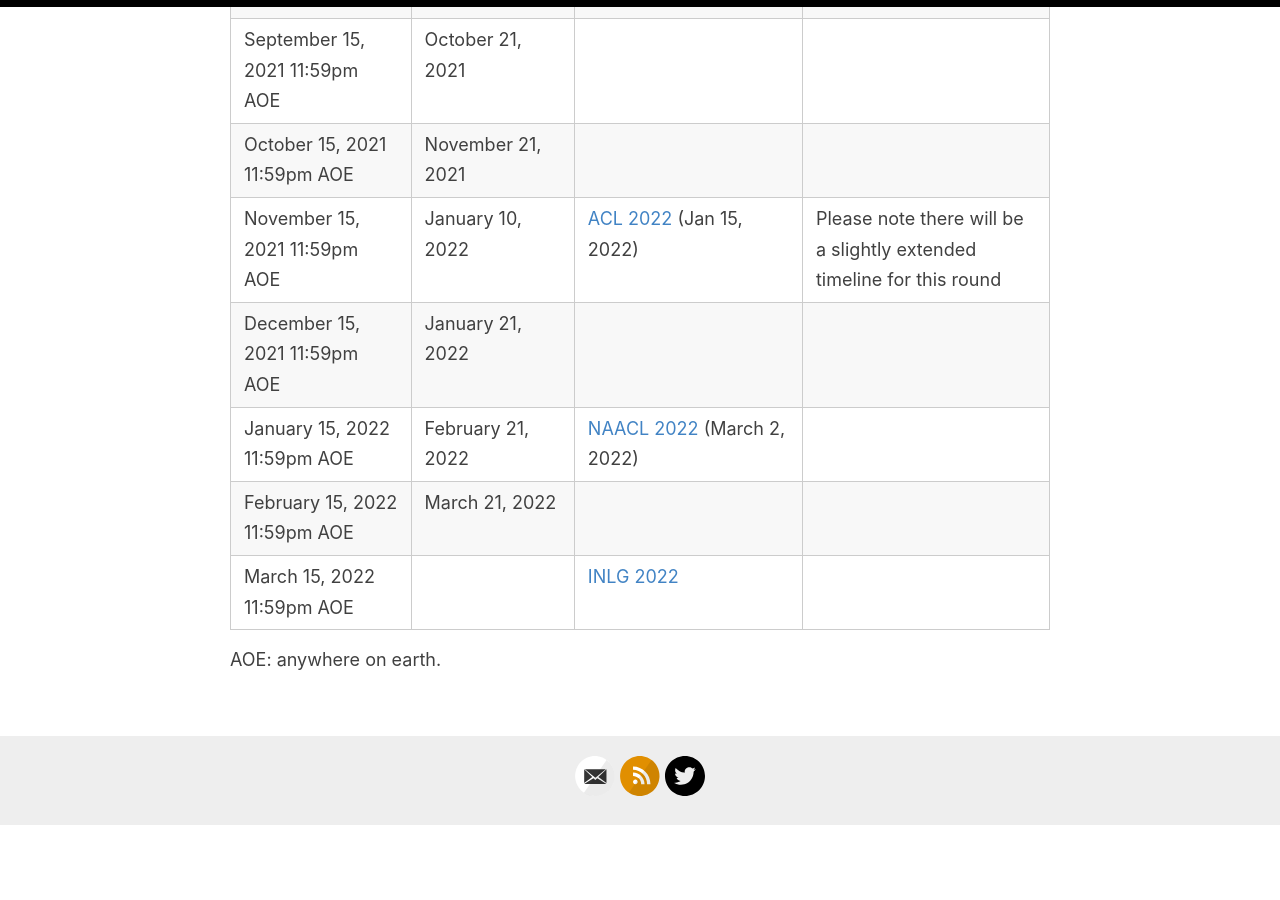
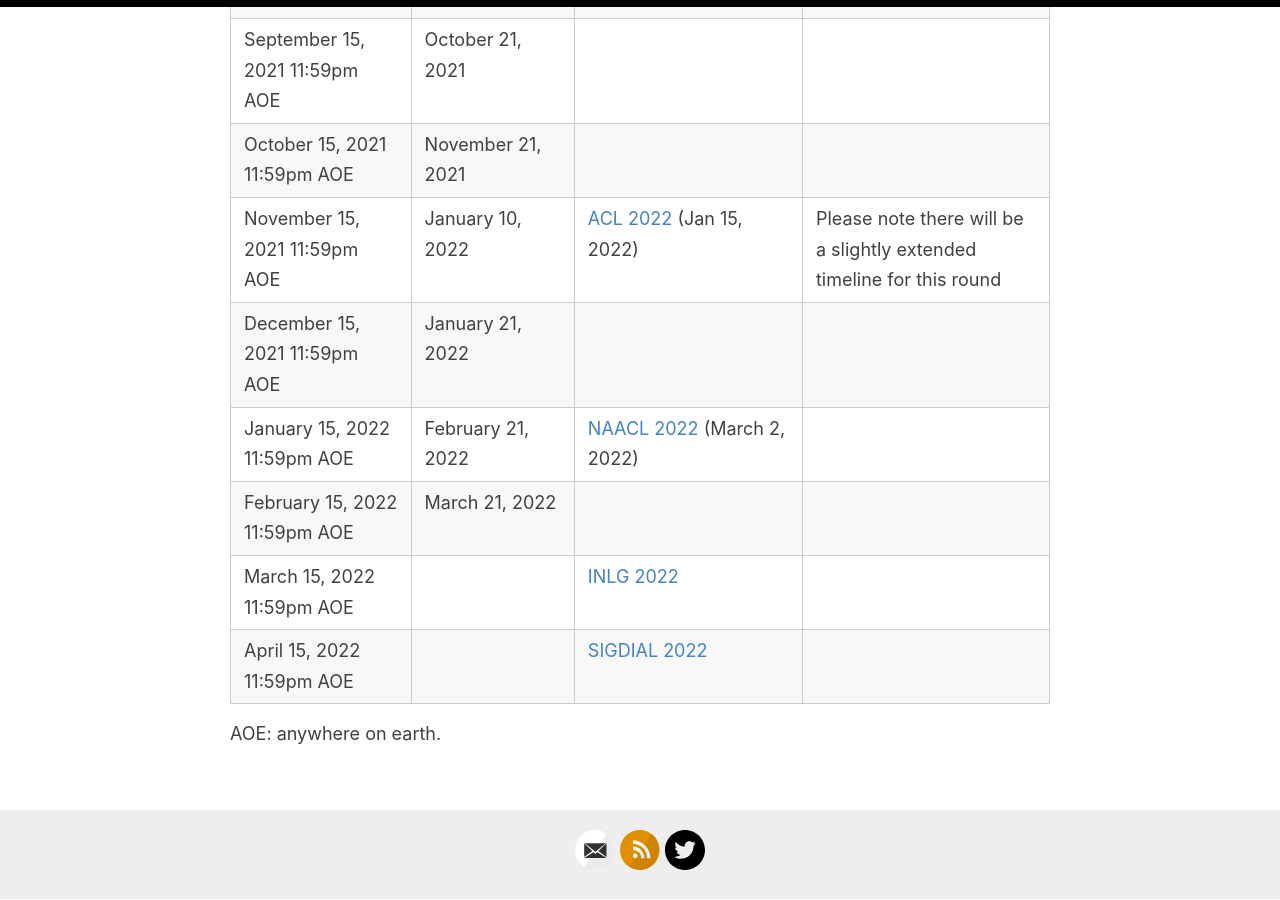
Before and after one commit to amitmerchant1990/reverie, a Jekyll site: the page built from dates.md, in a window 1280 px wide and 900 px high, scrolled down 2224 px. Built offline with Jekyll 4.4.1, drawn with Linux system fonts in a browser that asks for light colours; before the commit the page ends 3049 px from its top, so only the background shows below that.

Commit message:
Update dates.md

```diff
--- a/dates.md
+++ b/dates.md
@@ -47,5 +47,6 @@ Current publication venues participating in ARR are listed below. If you represe
 | January 15, 2022 11:59pm AOE | February 21, 2022 | [NAACL 2022](https://2022.naacl.org/) (March 2, 2022) | |
 | February 15, 2022 11:59pm AOE | March 21, 2022 | | |
 | March 15, 2022 11:59pm AOE | | [INLG 2022](https://inlgmeeting.github.io) | |
+| April 15, 2022 11:59pm AOE | | [SIGDIAL 2022](https://2022.sigdial.org/) | |
 
 AOE: anywhere on earth.
```
